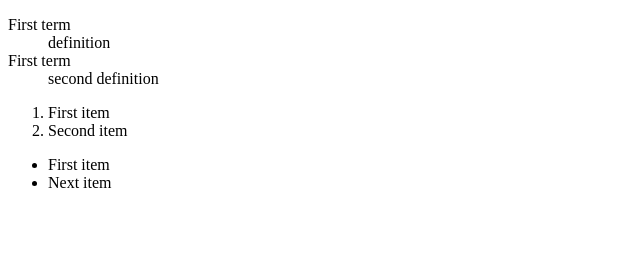
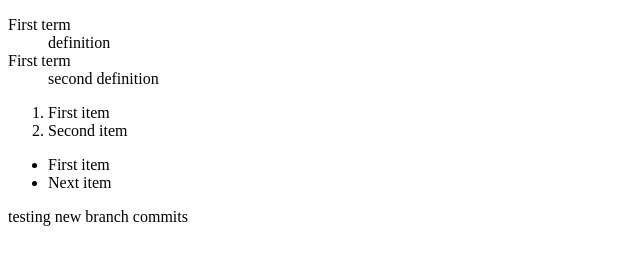
Before and after one commit to amandasegal/my-class-tests, a plain HTML site: page testindex.html in a window 1280 px wide. Shown: the whole page, without its empty margins (0-640 px from the left). Drawn offline with Linux system fonts and the light colour scheme.

Commit message:
testing new new branch

```diff
--- a/testindex.html
+++ b/testindex.html
@@ -21,3 +21,5 @@
 	</ul>
 </body>
 </html>
+
+testing new branch commits
```
